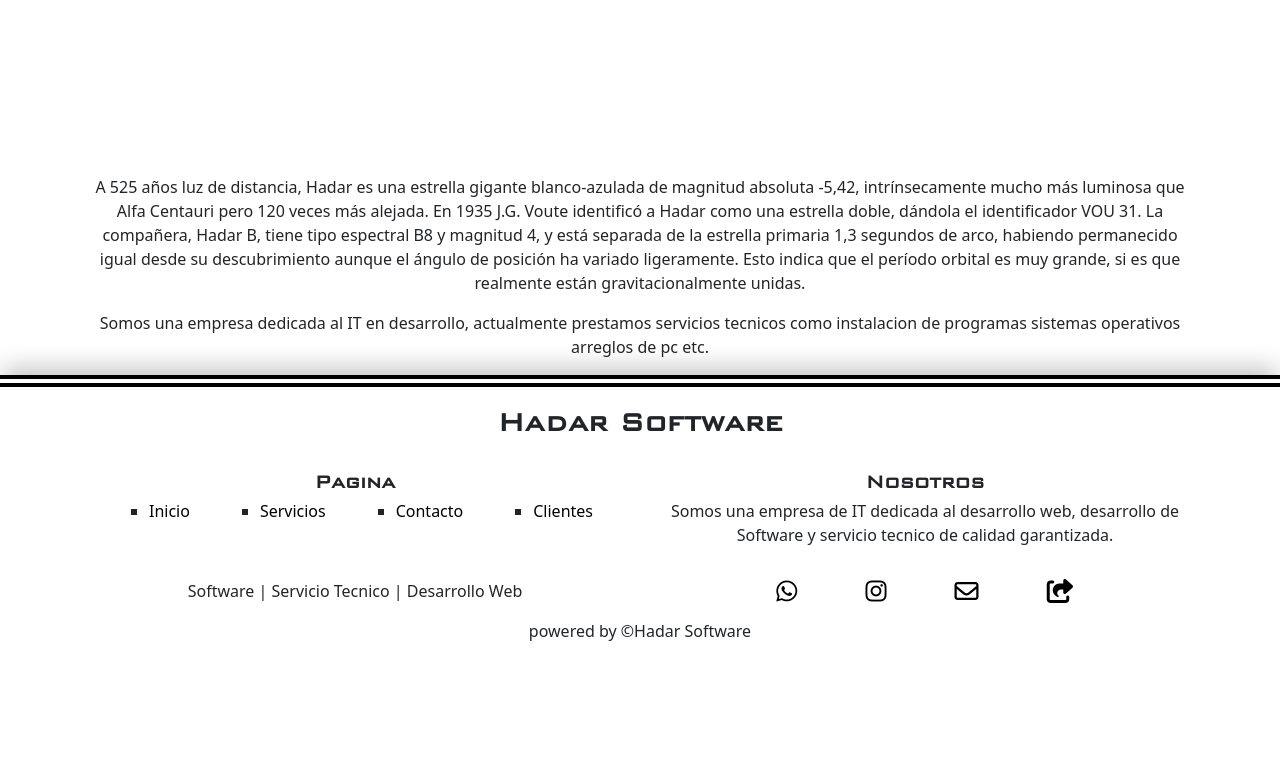
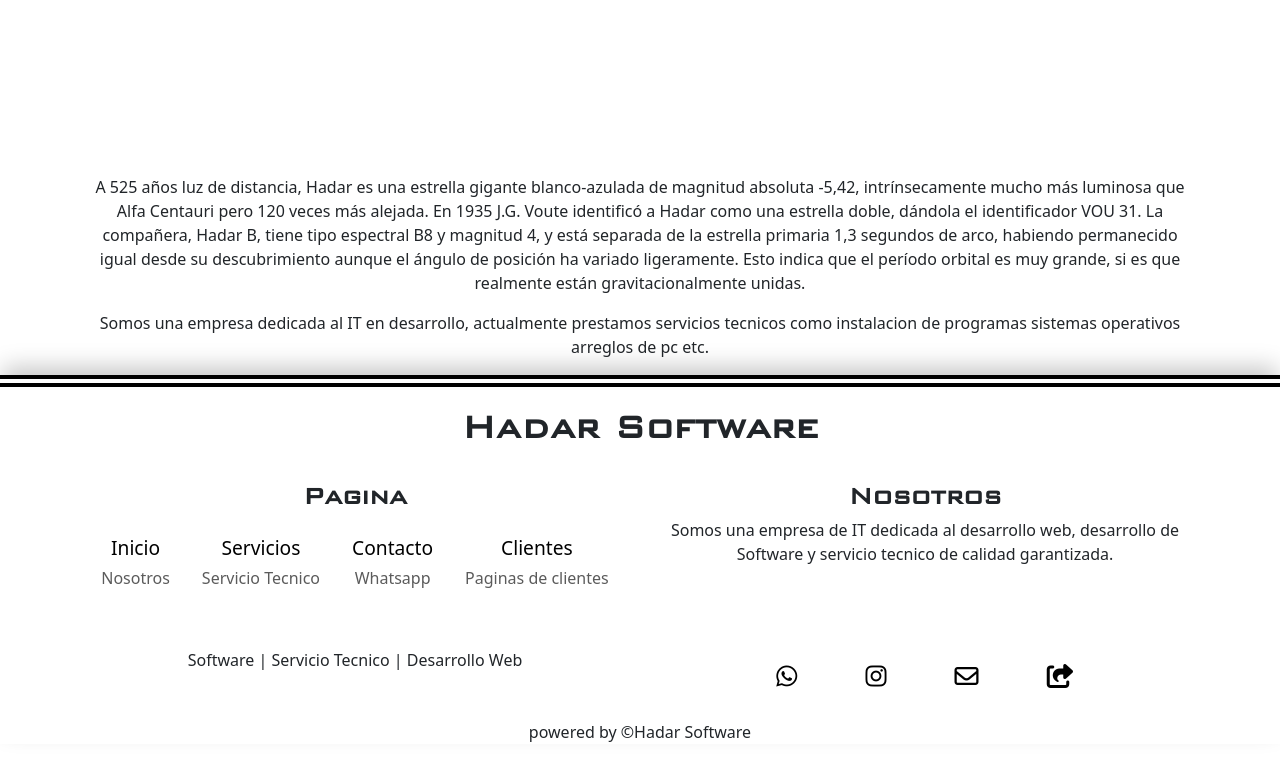
Before and after one commit to alejotalice72/hadar-software, a website: page index.html in a window 1280 px wide. Shown: the part 625-1385 px from the top of the page. Before the commit the page ends 1284 px from the top, so only its background shows below. Drawn offline with nearby package versions, Linux system fonts and the light colour scheme; a web font is replaced by a local one.

Commit message:
fixed footer

```diff
--- a/index.html
+++ b/index.html
@@ -77,33 +77,43 @@
       <div class="container text-center">
         <h3>Hadar Software</h3>
         <div class="row mt-4">
-          <div class="col-12 col-md-6">
+          <div class="col-12 col-md-6 footer__nosotros">
             <span class="footer__title">Pagina</span>
-            <ul class="d-flex flex-row flex-wrap justify-content-around align-items-center">
-              <li><a href="#">Inicio</a></li>
+            <ul class="d-flex flex-row flex-wrap justify-content-center align-items-center">
+              <li>
+                <a href="#">Inicio</a>
+                <p><a href="#" class="footer__pagina__link">Nosotros</a></p>
+              </li>
               <li>
                 <a href="#">Servicios</a>
+                <p><a href="#" class="footer__pagina__link">Servicio Tecnico</a></p>
               </li>
-              <li><a href="#">Contacto</a></li>
-              <li><a href="#">Clientes</a></li>
+              <li>
+                <a href="#">Contacto</a>
+                <p><a href="#" class="footer__pagina__link">Whatsapp</a></p>
+              </li>
+              <li>
+                <a href="#">Clientes</a>
+                <p><a href="#" class="footer__pagina__link">Paginas de clientes</a></p>
+              </li>
             </ul>
           </div>
-          <div class="col-12 col-md-6">
+          <div class="col-12 col-md-6 footer__nosotros">
             <p><span class="footer__title">Nosotros</span> Somos una empresa de IT dedicada al desarrollo web, desarrollo de Software y servicio tecnico de calidad garantizada. </p>
           </div>
         </div>
-        <div class="row mt-3">
-          <div class="col-12 col-md-6">
+        <div class="row">
+          <div class="col-12 col-md-6 mt-2">
             <p>Software | Servicio Tecnico | Desarrollo Web</p>
           </div>
-          <div class="col-12 col-md-6">
+          <div class="col-12 col-md-6 mt-2">
             <a href="#"><i class="fa-brands fa-whatsapp footer__icon"></i></a>
             <a href="https://www.instagram.com/hadar_software/" target="_blank"><i class="fa-brands fa-instagram footer__icon"></i></a>
             <a href="#"><i class="fa-regular fa-envelope footer__icon"></i></a>
             <a href="#"><i class="fa-solid fa-share-from-square footer__icon"></i></a>
           </div>
-          <p>powered by &copy;Hadar Software</p>
         </div>
+        <p class="mt-3">powered by &copy;Hadar Software</p>
       </div>
     </footer>
     <!-- Font awesome -->
--- a/scss/_footer.scss
+++ b/scss/_footer.scss
@@ -6,10 +6,15 @@
     h3 {
         font-family: $hadar-font;
         font-weight: bold;
-        font-size: 2rem;
+        font-size: 2.5rem;
     }
     ul {
-        list-style-type: square;
+        padding-left: 0;
+        list-style-type: none;
+    }
+    li {
+        margin: 1rem;
+        font-size: 1.2rem;
     }
     a {
         text-decoration: none;
@@ -19,6 +24,7 @@
         }
     }
     i {
+        margin: 1rem;
         font-size: 1.5rem;
         color: black;
         &:hover {
@@ -27,7 +33,7 @@
     }
     .footer__title {
         display: block;
-        font-size: 1.4rem;
+        font-size: 1.8rem;
         font-weight: bold;
         font-family: $hadar-font;
     }
@@ -35,4 +41,19 @@
         margin-right: 2rem;
         margin-left: 2rem;
     }
+    .footer__pagina__link {
+        font-size: 1rem;
+        color: rgb(91, 91, 91);
+        &:hover {
+            color: black;
+        }
+    }
+    .footer__nosotros {
+        display: none;
+    }
+    @media (min-width:768px) {
+        .footer__nosotros {
+            display: initial;
+        }
+    }
 }
```
Also changed, not shown: css/style.css, 1 other file.
